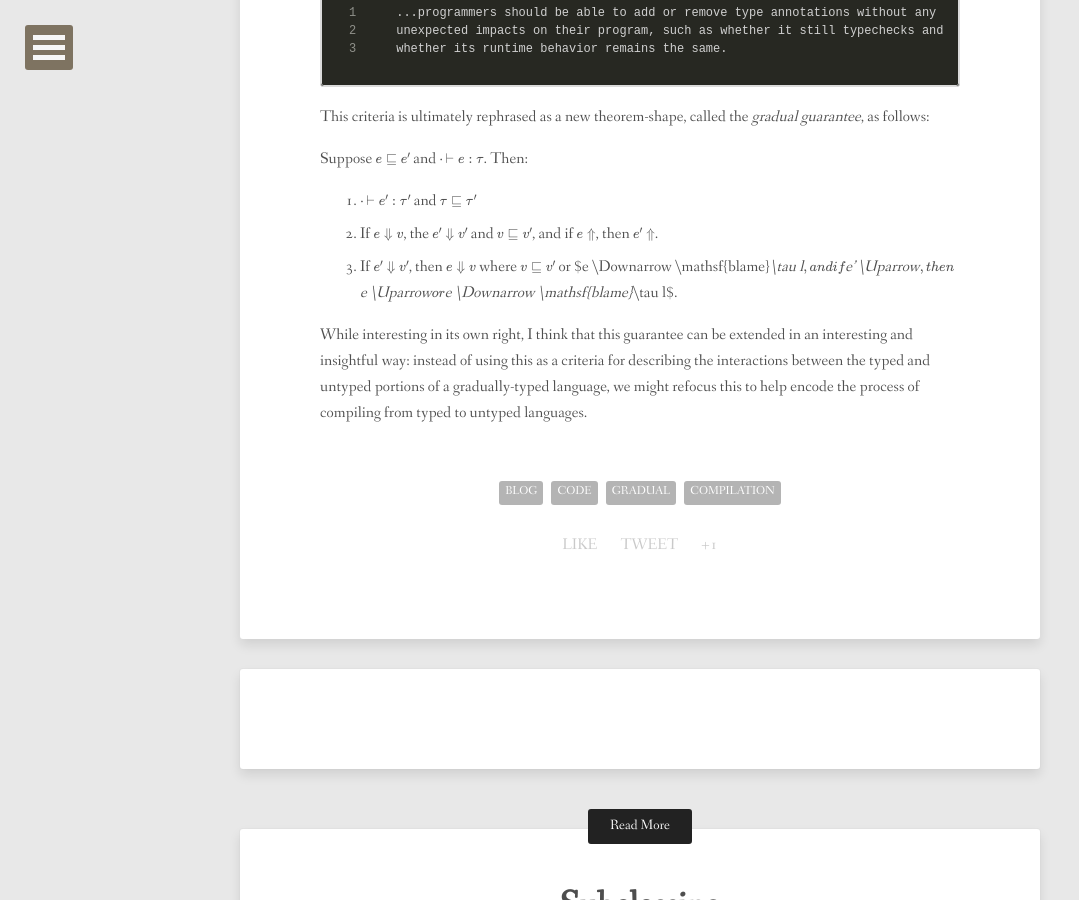
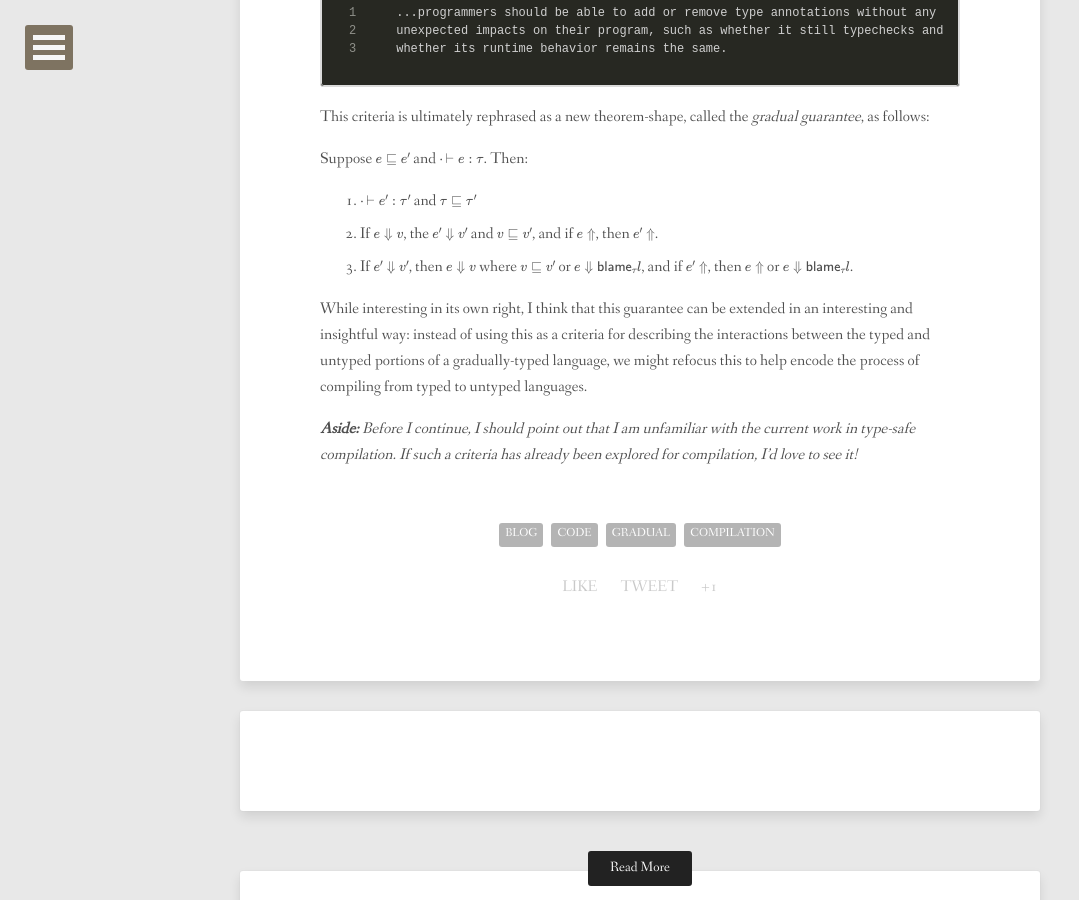
Before and after one commit to cgswords/cgswords.github.io, a Jekyll site: the page built from _posts/2015-04-15-gradual-compilation.md, in a window 1280 px wide and 900 px high, scrolled down 439 px. Shown: the whole window, without its empty margins (0-1079 px from the left). Built offline with Jekyll 4.4.1, drawn with Linux system fonts in a browser that asks for light colours; nearby versions of some CDN libraries; some web fonts are replaced; formulas are drawn with MathJax 3; comment, search, counter and statistics services are not loaded.

Commit message:
Checking the tex

```diff
--- a/_posts/2015-04-15-gradual-compilation.md
+++ b/_posts/2015-04-15-gradual-compilation.md
@@ -22,11 +22,16 @@ Suppose $e \sqsubseteq e'$ and $\cdotp \vdash e : \tau$. Then:
 2. If $e \Downarrow v$, the $e' \Downarrow v'$ and $v \sqsubseteq v'$, and
    if $e \Uparrow$, then $e' \Uparrow$.
 3. If $e' \Downarrow v'$, then $e \Downarrow v$ where $v \sqsubseteq v'$ or
-   $e \Downarrow \mathsf{blame}_\tau l$, and
-   if $e' \Uparrow$, then $e \Uparrow$ or $e \Downarrow \mathsf{blame}_\tau l$.
+   <span>$e \Downarrow \mathsf{blame}_\tau l$</span>, and
+   if $e' \Uparrow$, then $e \Uparrow$ or
+   <span>$e \Downarrow \mathsf{blame}_\tau l$</span>.
 
 While interesting in its own right, I think that this guarantee can be extended
 in an interesting and insightful way: instead of using this as a criteria for
 describing the interactions between the typed and untyped portions of a
 gradually-typed language, we might refocus this to help encode the process of
 compiling from typed to untyped languages.
+
+***Aside:** Before I continue, I should point out that I am unfamiliar with the
+current work in type-safe compilation. If such a criteria has already been
+explored for compilation, I'd love to see it!*
```
